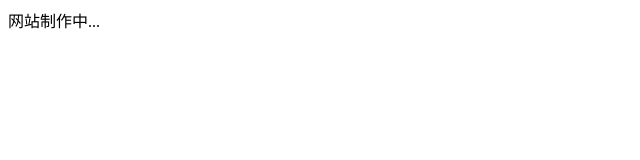
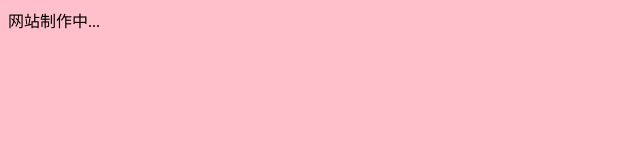
Before and after one commit to HydrogenCon/HydrogenCon.github.io, a plain HTML site: page index.html in a window 1280 px wide. Shown: the whole page, without its empty margins (0-640 px from the left). Drawn offline with Linux system fonts and the light colour scheme.

Commit message:
Update index.html

```diff
--- a/index.html
+++ b/index.html
@@ -5,7 +5,7 @@
     <link rel="shortcut icon" href="favicon.ico">
   </head>
 
-  <body>
+  <body bgcolor="pink">
     <p> 网站制作中... </p>
   </body>
 </html>
```
